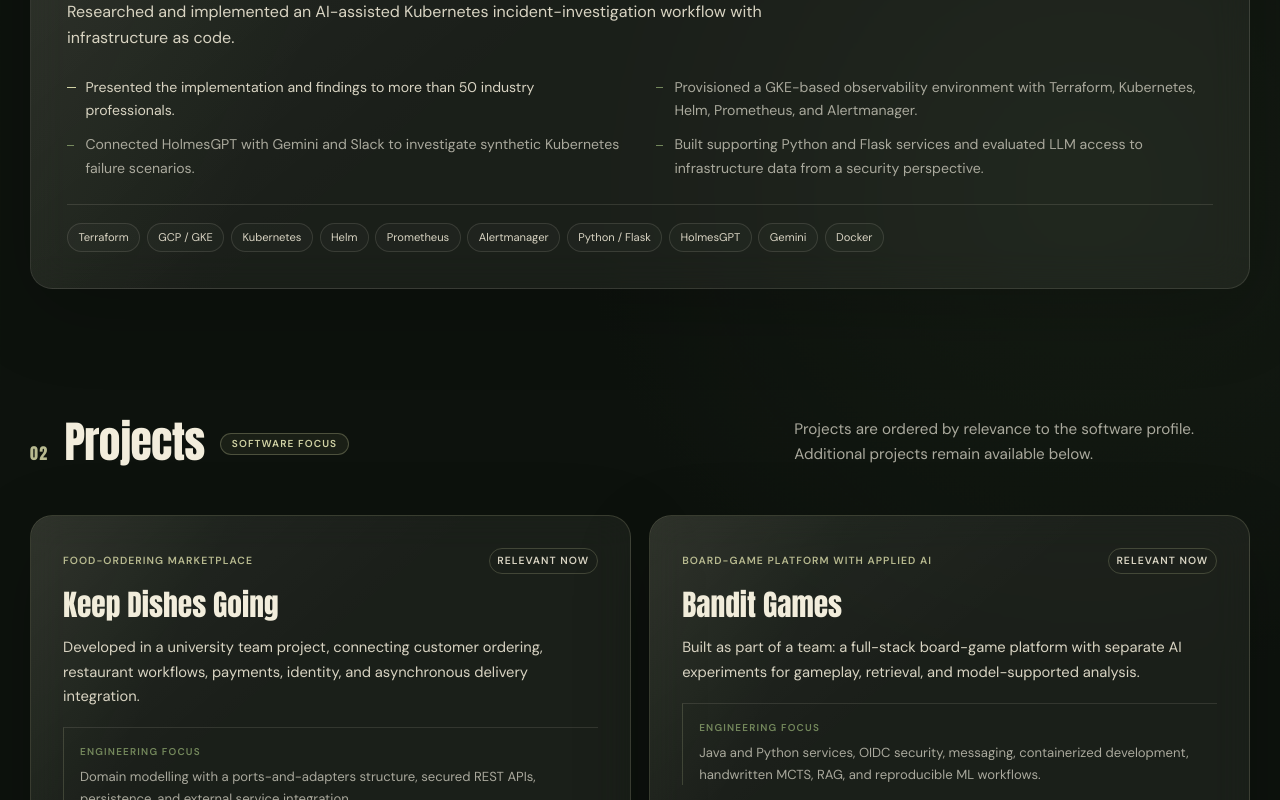
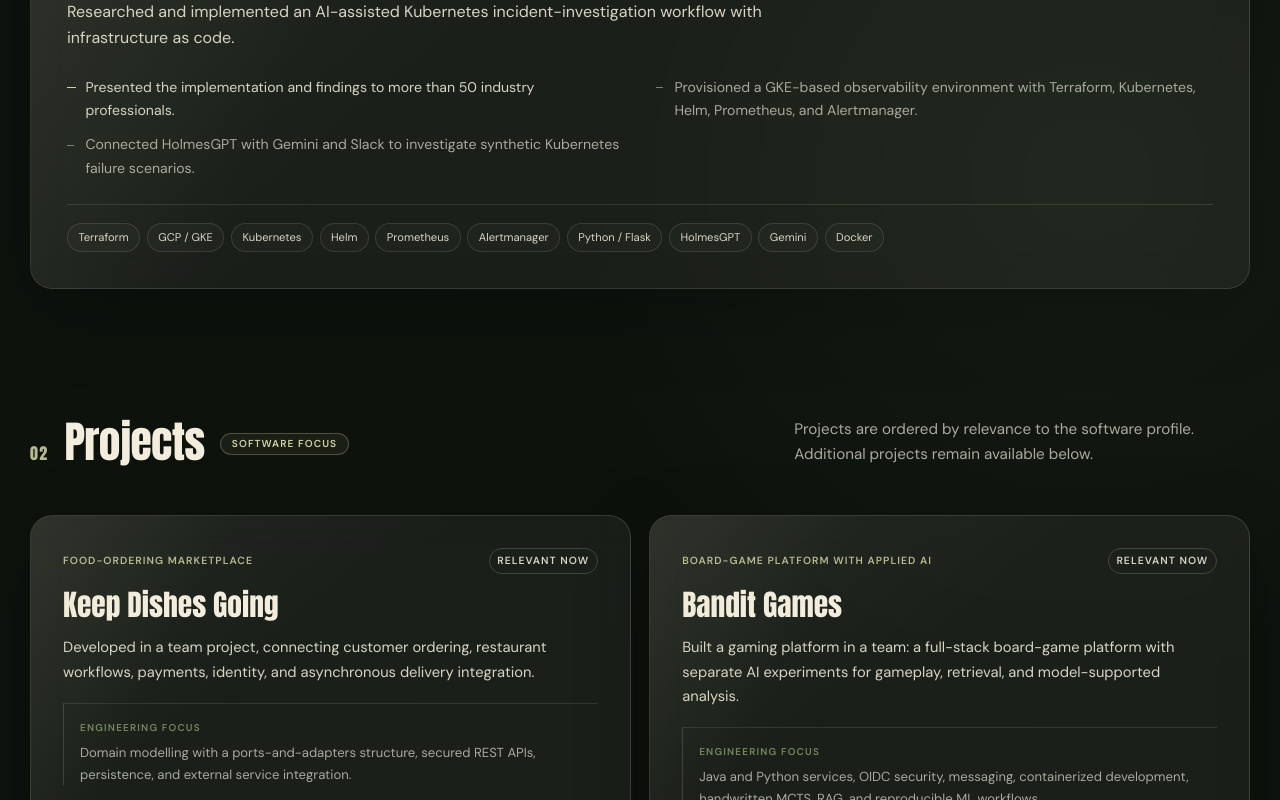
Before and after one commit to AbdulMominn/my_portfolio, a React (Vite) app: page / in a window 1280 px wide. Shown: the part 1620-2420 px from the top of the page. Built offline with nearby package versions, Linux system fonts and the light colour scheme; a web font is replaced by a local one.

Commit message:
Some content changes

```diff
--- a/src/data/portfolio.ts
+++ b/src/data/portfolio.ts
@@ -58,10 +58,6 @@ export const EXPERIENCE: Experience[] = [
         profiles: ["ai", "cloud", "solutions"],
       },
       {
-        text: "Built supporting Python and Flask services and evaluated LLM access to infrastructure data from a security perspective.",
-        profiles: ["ai", "backend", "cloud"],
-      },
-      {
         text: "Presented the implementation and findings to more than 50 industry professionals.",
         profiles: ["solutions", "software"],
       },
@@ -87,7 +83,7 @@ export const PROJECTS: Project[] = [
     title: "Keep Dishes Going",
     subtitle: "Food-ordering marketplace",
     summary:
-      "Developed in a university team project, connecting customer ordering, restaurant workflows, payments, identity, and asynchronous delivery integration.",
+      "Developed in a team project, connecting customer ordering, restaurant workflows, payments, identity, and asynchronous delivery integration.",
     engineering:
       "Domain modelling with a ports-and-adapters structure, secured REST APIs, persistence, and external service integration.",
     technologies: [
@@ -112,7 +108,7 @@ export const PROJECTS: Project[] = [
     title: "Bandit Games",
     subtitle: "Board-game platform with applied AI",
     summary:
-      "Built as part of a team: a full-stack board-game platform with separate AI experiments for gameplay, retrieval, and model-supported analysis.",
+      "Built a gaming platform in a team: a full-stack board-game platform with separate AI experiments for gameplay, retrieval, and model-supported analysis.",
     engineering:
       "Java and Python services, OIDC security, messaging, containerized development, handwritten MCTS, RAG, and reproducible ML workflows.",
     technologies: [
@@ -145,7 +141,7 @@ export const PROJECTS: Project[] = [
     title: "HolmesGPT Incident Response",
     subtitle: "AI-assisted Kubernetes investigation",
     summary:
-      "Implemented for the FlowFactor industry lab to investigate synthetic Kubernetes incidents using cluster context, monitoring data, and an LLM-assisted workflow.",
+      "Implemented for the FlowFactor industry to investigate Kubernetes incidents using HolmesGPT while considering cluster context, monitoring data, and automation of that process.",
     engineering:
       "Infrastructure as code, observability tooling, Slack webhooks, Gemini integration, and security-aware access to infrastructure data.",
     technologies: [
@@ -167,7 +163,7 @@ export const PROJECTS: Project[] = [
     title: "Intel Image Classification",
     subtitle: "Computer-vision model study",
     summary:
-      "Built in a university team project to compare a custom CNN with frozen ImageNet-pretrained ResNet-18 and EfficientNet-B0 feature extractors.",
+      "Built a system to compare a custom CNN with frozen ImageNet-pretrained ResNet-18 and EfficientNet-B0 feature extractors.",
     engineering:
       "Training and validation loops, augmentation, checkpointing, multiclass evaluation, confusion matrices, and a manual Grad-CAM implementation.",
     technologies: [
```
